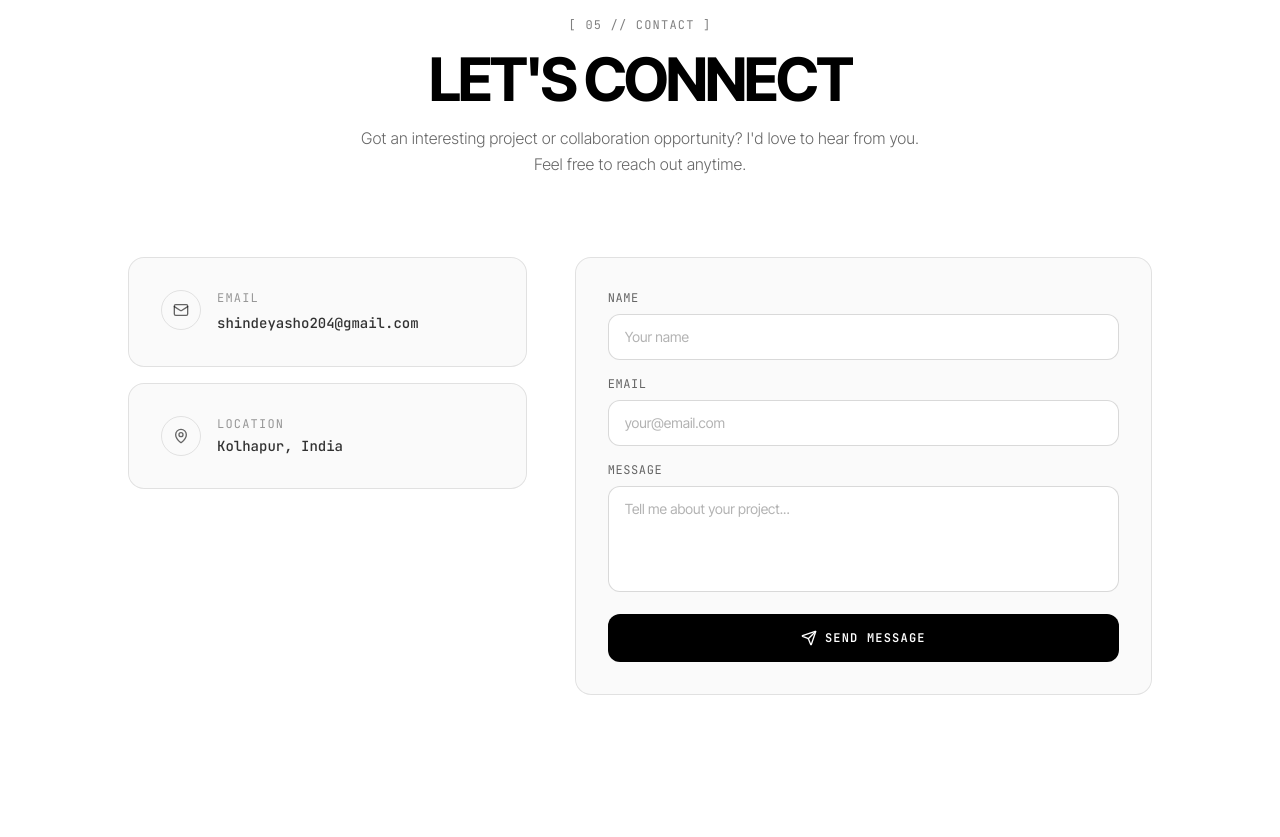
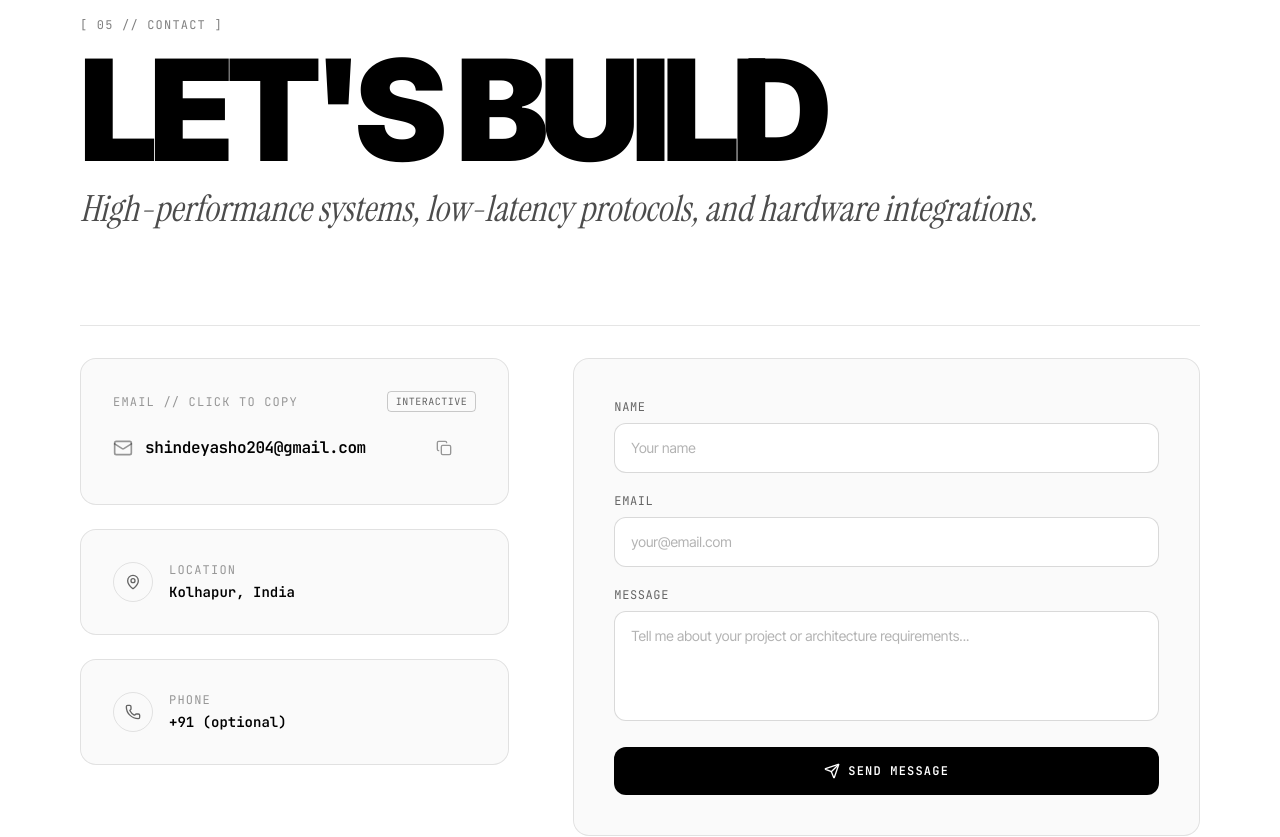
Before and after one commit to yashshinde2/yash-portfolio, a Next.js app: page / in a window 1280 px wide. Shown: the part 5880-6717 px from the top of the page. Built offline with nearby package versions, Linux system fonts and the light colour scheme.

Commit message:
feat: add interactive Contact component with form and email scrambling feature

```diff
--- /dev/null
+++ b/components/Footer.tsx
@@ -0,0 +1,123 @@
+"use client";
+
+import { useEffect, useRef, useState } from "react";
+import gsap from "gsap";
+import { ArrowUp, ArrowUpRight } from "lucide-react";
+import { portfolioData } from "@/lib/portfolio-data";
+
+export function Footer() {
+  const { social } = portfolioData;
+  const [kolhapurTime, setKolhapurTime] = useState("");
+  const btnRef = useRef<HTMLButtonElement>(null);
+
+  useEffect(() => {
+    const updateTime = () => {
+      const now = new Date();
+      const formatted = new Intl.DateTimeFormat("en-IN", {
+        timeZone: "Asia/Kolkata",
+        hour: "2-digit",
+        minute: "2-digit",
+        second: "2-digit",
+        hour12: false,
+      }).format(now);
+      setKolhapurTime(`${formatted} IST`);
+    };
+
+    updateTime();
+    const interval = setInterval(updateTime, 1000);
+    return () => clearInterval(interval);
+  }, []);
+
+  const handleMouseMove = (e: React.MouseEvent<HTMLButtonElement>) => {
+    if (window.matchMedia("(prefers-reduced-motion: reduce)").matches) return;
+    const btn = btnRef.current;
+    if (!btn) return;
+    const rect = btn.getBoundingClientRect();
+    const x = (e.clientX - (rect.left + rect.width / 2)) * 0.35;
+    const y = (e.clientY - (rect.top + rect.height / 2)) * 0.35;
+    gsap.to(btn, { x, y, duration: 0.3, ease: "power2.out" });
+  };
+
+  const handleMouseLeave = () => {
+    const btn = btnRef.current;
+    if (!btn) return;
+    gsap.to(btn, { x: 0, y: 0, duration: 0.6, ease: "elastic.out(1, 0.4)" });
+  };
+
+  const scrollToTop = () => {
+    window.scrollTo({ top: 0, behavior: "smooth" });
+  };
+
+  const tickerItems = [
+    "YASH SANDEEP SHINDE",
+    "SYSTEMS ARCHITECTURE",
+    "EMBEDDED HARDWARE",
+    "BACKEND PROTOCOLS",
+    "IOT SENSORS",
+    "COMPUTER SCIENCE '27",
+  ];
+
+  const duplicated = [...tickerItems, ...tickerItems, ...tickerItems];
+
+  return (
+    <footer className="relative bg-black text-white border-t border-white/10 overflow-hidden select-none">
+      <div className="py-6 border-b border-white/10 overflow-hidden">
+        <div className="flex gap-8 whitespace-nowrap animate-[marquee_30s_linear_infinite] will-change-transform">
+          {duplicated.map((item, idx) => (
+            <div
+              key={`${item}-${idx}`}
+              className="flex items-center gap-8 font-mono text-xs uppercase tracking-widest text-white/50"
+            >
+              <span>{item}</span>
+              <span className="text-white/20">✦</span>
+            </div>
+          ))}
+        </div>
+      </div>
+
+      <div className="max-w-7xl mx-auto px-6 sm:px-12 py-16 sm:py-24 space-y-16">
+        <div className="flex flex-col md:flex-row md:items-end justify-between gap-8">
+          <div>
+            <div className="font-mono text-xs uppercase tracking-widest text-white/40 mb-3">
+              KOLHAPUR, MH, INDIA // 16.7050° N, 74.2433° E
+            </div>
+            <div className="font-mono text-2xl sm:text-4xl text-white font-bold tracking-tight">
+              {kolhapurTime || "LOCAL TIME"}
+            </div>
+          </div>
+
+          <button
+            ref={btnRef}
+            onClick={scrollToTop}
+            onMouseMove={handleMouseMove}
+            onMouseLeave={handleMouseLeave}
+            className="self-start md:self-auto px-6 py-4 rounded-full border border-white/20 bg-white/5 hover:border-white hover:bg-white hover:text-black transition-all duration-300 font-mono text-xs uppercase tracking-widest flex items-center gap-3 focus-visible:ring-2 focus-visible:ring-white focus-visible:outline-none"
+            aria-label="Back to top"
+          >
+            <span>Back to Top</span>
+            <ArrowUp className="w-4 h-4" />
+          </button>
+        </div>
+
+        <div className="pt-12 border-t border-white/10 flex flex-col sm:flex-row items-center justify-between gap-6 font-mono text-xs uppercase tracking-widest text-white/40">
+          <div>© 2026 Yash Sandeep Shinde. Built with Next.js, GSAP & Tailwind.</div>
+
+          <div className="flex items-center gap-6">
+            {social.map((link) => (
+              <a
+                key={link.name}
+                href={link.url}
+                target="_blank"
+                rel="noopener noreferrer"
+                className="hover:text-white transition-colors flex items-center gap-1 focus-visible:ring-1 focus-visible:ring-white focus-visible:outline-none"
+              >
+                <span>{link.name}</span>
+                <ArrowUpRight className="w-3 h-3 text-white/40" />
+              </a>
+            ))}
+          </div>
+        </div>
+      </div>
+    </footer>
+  );
+}
--- a/components/sections/Contact.tsx
+++ b/components/sections/Contact.tsx
@@ -1,8 +1,9 @@
 "use client";
 
-import { useState } from "react";
+import { useEffect, useRef, useState } from "react";
+import { AnimatePresence, motion } from "framer-motion";
 import { portfolioData } from "@/lib/portfolio-data";
-import { Mail, MapPin, Send } from "lucide-react";
+import { Check, Copy, Mail, MapPin, Phone, Send } from "lucide-react";
 import { ScrambleHeading } from "@/components/ScrambleHeading";
 
 export function Contact() {
@@ -13,6 +14,66 @@ export function Contact() {
     message: "",
   });
   const [isSubmitted, setIsSubmitted] = useState(false);
+  const [showToast, setShowToast] = useState(false);
+  const [displayEmail, setDisplayEmail] = useState(contact.email);
+  const isScramblingRef = useRef(false);
+
+  const handleEmailHover = () => {
+    if (
+      isScramblingRef.current ||
+      (typeof window !== "undefined" &&
+        window.matchMedia("(prefers-reduced-motion: reduce)").matches)
+    ) {
+      return;
+    }
+
+    isScramblingRef.current = true;
+    const original = contact.email;
+    const chars = "!<>-_\\/[]{}—=+*^?#01";
+    let frame = 0;
+    let animId: number;
+
+    const animate = () => {
+      let complete = 0;
+      let next = "";
+      for (let i = 0; i < original.length; i++) {
+        if (original[i] === "@" || original[i] === ".") {
+          next += original[i];
+          complete++;
+          continue;
+        }
+        const progress = frame - i * 1.5;
+        if (progress >= 8) {
+          next += original[i];
+          complete++;
+        } else if (progress >= 0) {
+          next += chars[Math.floor(Math.random() * chars.length)];
+        } else {
+          next += original[i];
+        }
+      }
+      setDisplayEmail(next);
+      frame++;
+      if (complete < original.length) {
+        animId = requestAnimationFrame(animate);
+      } else {
+        isScramblingRef.current = false;
+      }
+    };
+
+    animId = requestAnimationFrame(animate);
+  };
+
+  const copyEmail = async () => {
+    try {
+      await navigator.clipboard.writeText(contact.email);
+      setShowToast(true);
+      setTimeout(() => setShowToast(false), 2400);
+    } catch {
+      setShowToast(true);
+      setTimeout(() => setShowToast(false), 2400);
+    }
+  };
 
   const handleChange = (
     e: React.ChangeEvent<HTMLInputElement | HTMLTextAreaElement>
@@ -34,41 +95,50 @@ export function Contact() {
   };
 
   return (
-    <div className="py-24 sm:py-36 px-6 sm:px-12 lg:px-20 border-b border-black/10 bg-white text-black">
-      <div className="max-w-5xl mx-auto">
-        <div className="text-center mb-16 sm:mb-20 space-y-4">
-          <div className="font-mono text-xs uppercase tracking-widest text-black/50">
+    <div className="py-24 sm:py-36 px-6 sm:px-12 lg:px-20 border-b border-black/10 bg-white text-black relative">
+      <div className="max-w-7xl mx-auto space-y-16 sm:space-y-24">
+        <div>
+          <div className="font-mono text-xs uppercase tracking-widest text-black/50 mb-4">
             <ScrambleHeading text="[ 05 // CONTACT ]" as="span" />
           </div>
-          <ScrambleHeading
-            text="LET'S CONNECT"
-            className="text-4xl sm:text-6xl font-bold tracking-tighter uppercase font-sans text-black"
-          />
-          <p className="text-black/60 font-sans text-base max-w-xl mx-auto font-light leading-relaxed">
-            Got an interesting project or collaboration opportunity? I&apos;d love to hear from you. Feel
-            free to reach out anytime.
-          </p>
+
+          <div className="space-y-4">
+            <h2 className="font-sans font-black text-6xl sm:text-8xl md:text-9xl lg:text-[11vw] tracking-tighter uppercase leading-[0.88] text-black">
+              LET&apos;S BUILD
+            </h2>
+            <div className="font-serif italic text-2xl sm:text-4xl text-black/70 font-normal">
+              High-performance systems, low-latency protocols, and hardware integrations.
+            </div>
+          </div>
         </div>
 
-        <div className="grid grid-cols-1 md:grid-cols-12 gap-8 sm:gap-12">
-          <div className="md:col-span-5 space-y-4">
-            <div className="p-6 sm:p-8 rounded-2xl border border-black/10 bg-black/[0.02]">
-              <div className="flex gap-4 items-start">
-                <div className="w-10 h-10 rounded-full border border-black/10 flex items-center justify-center text-black/60 flex-shrink-0">
-                  <Mail className="w-4 h-4" />
+        <div className="grid grid-cols-1 lg:grid-cols-12 gap-12 lg:gap-16 pt-8 border-t border-black/10">
+          <div className="lg:col-span-5 space-y-6">
+            <div className="p-6 sm:p-8 rounded-2xl border border-black/10 bg-black/[0.02] space-y-3">
+              <div className="flex items-center justify-between">
+                <span className="font-mono text-xs uppercase tracking-widest text-black/40">
+                  Email // Click to Copy
+                </span>
+                <span className="font-mono text-[10px] uppercase tracking-wider px-2 py-0.5 rounded border border-black/20 text-black/60">
+                  Interactive
+                </span>
+              </div>
+
+              <button
+                type="button"
+                onClick={copyEmail}
+                onMouseEnter={handleEmailHover}
+                className="w-full text-left group flex items-center justify-between gap-3 p-3 -mx-3 rounded-xl hover:bg-black/5 transition-all focus-visible:ring-2 focus-visible:ring-black focus-visible:outline-none"
+                aria-label="Click to copy email address"
+              >
+                <div className="flex items-center gap-3 min-w-0">
+                  <Mail className="w-5 h-5 text-black/40 group-hover:text-black transition-colors flex-shrink-0" />
+                  <span className="font-mono text-sm sm:text-base text-black font-semibold tracking-tight truncate">
+                    {displayEmail}
+                  </span>
                 </div>
-                <div>
-                  <div className="font-mono text-xs uppercase tracking-widest text-black/40 mb-1">
-                    Email
-                  </div>
-                  <a
-                    href={`mailto:${contact.email}`}
-                    className="text-black/80 hover:text-black font-mono text-xs sm:text-sm break-all transition-colors font-medium"
-                  >
-                    {contact.email}
-                  </a>
-                </div>
-              </div>
+                <Copy className="w-4 h-4 text-black/40 group-hover:text-black transition-colors flex-shrink-0" />
+              </button>
             </div>
 
             <div className="p-6 sm:p-8 rounded-2xl border border-black/10 bg-black/[0.02]">
@@ -80,70 +150,88 @@ export function Contact() {
                   <div className="font-mono text-xs uppercase tracking-widest text-black/40 mb-1">
                     Location
                   </div>
-                  <p className="text-black/80 font-mono text-xs sm:text-sm font-medium">
+                  <p className="text-black font-mono text-sm font-semibold">
                     {contact.location}
                   </p>
                 </div>
               </div>
             </div>
+
+            {contact.phone && (
+              <div className="p-6 sm:p-8 rounded-2xl border border-black/10 bg-black/[0.02]">
+                <div className="flex gap-4 items-start">
+                  <div className="w-10 h-10 rounded-full border border-black/10 flex items-center justify-center text-black/60 flex-shrink-0">
+                    <Phone className="w-4 h-4" />
+                  </div>
+                  <div>
+                    <div className="font-mono text-xs uppercase tracking-widest text-black/40 mb-1">
+                      Phone
+                    </div>
+                    <p className="text-black font-mono text-sm font-semibold">
+                      {contact.phone}
+                    </p>
+                  </div>
+                </div>
+              </div>
+            )}
           </div>
 
-          <div className="md:col-span-7">
-            <div className="p-6 sm:p-8 rounded-2xl border border-black/10 bg-black/[0.02]">
-              <form onSubmit={handleSubmit} className="space-y-4">
+          <div className="lg:col-span-7">
+            <div className="p-6 sm:p-10 rounded-2xl border border-black/10 bg-black/[0.02]">
+              <form onSubmit={handleSubmit} className="space-y-5">
                 <div>
                   <label
-                    htmlFor="name"
+                    htmlFor="contact-name"
                     className="block font-mono text-xs uppercase tracking-wider text-black/60 mb-2"
                   >
                     Name
                   </label>
                   <input
                     type="text"
-                    id="name"
+                    id="contact-name"
                     name="name"
                     value={formData.name}
                     onChange={handleChange}
                     placeholder="Your name"
-                    className="w-full px-4 py-3 rounded-xl bg-white border border-black/15 text-black placeholder:text-black/30 font-sans text-sm focus:outline-none focus:border-black transition-colors"
+                    className="w-full px-4 py-3.5 rounded-xl bg-white border border-black/15 text-black placeholder:text-black/30 font-sans text-sm focus-visible:ring-2 focus-visible:ring-black focus-visible:outline-none transition-colors"
                     required
                   />
                 </div>
 
                 <div>
                   <label
-                    htmlFor="email"
+                    htmlFor="contact-email"
                     className="block font-mono text-xs uppercase tracking-wider text-black/60 mb-2"
                   >
                     Email
                   </label>
                   <input
                     type="email"
-                    id="email"
+                    id="contact-email"
                     name="email"
                     value={formData.email}
                     onChange={handleChange}
                     placeholder="your@email.com"
-                    className="w-full px-4 py-3 rounded-xl bg-white border border-black/15 text-black placeholder:text-black/30 font-sans text-sm focus:outline-none focus:border-black transition-colors"
+                    className="w-full px-4 py-3.5 rounded-xl bg-white border border-black/15 text-black placeholder:text-black/30 font-sans text-sm focus-visible:ring-2 focus-visible:ring-black focus-visible:outline-none transition-colors"
                     required
                   />
                 </div>
 
                 <div>
                   <label
-                    htmlFor="message"
+                    htmlFor="contact-message"
                     className="block font-mono text-xs uppercase tracking-wider text-black/60 mb-2"
                   >
                     Message
                   </label>
                   <textarea
-                    id="message"
+                    id="contact-message"
                     name="message"
                     value={formData.message}
                     onChange={handleChange}
-                    placeholder="Tell me about your project..."
+                    placeholder="Tell me about your project or architecture requirements..."
                     rows={4}
-                    className="w-full px-4 py-3 rounded-xl bg-white border border-black/15 text-black placeholder:text-black/30 font-sans text-sm focus:outline-none focus:border-black transition-colors resize-none"
+                    className="w-full px-4 py-3.5 rounded-xl bg-white border border-black/15 text-black placeholder:text-black/30 font-sans text-sm focus-visible:ring-2 focus-visible:ring-black focus-visible:outline-none transition-colors resize-none"
                     required
                   />
                 </div>
@@ -151,10 +239,13 @@ export function Contact() {
                 <button
                   type="submit"
                   disabled={isSubmitted}
-                  className="w-full px-6 py-4 rounded-xl bg-black text-white hover:bg-black/85 disabled:bg-black/50 font-mono text-xs uppercase tracking-widest font-semibold transition-all flex items-center justify-center gap-2"
+                  className="w-full px-6 py-4 rounded-xl bg-black text-white hover:bg-black/85 disabled:bg-black/50 font-mono text-xs uppercase tracking-widest font-semibold transition-all flex items-center justify-center gap-2 focus-visible:ring-2 focus-visible:ring-black focus-visible:outline-none"
                 >
                   {isSubmitted ? (
-                    <span>Message sent</span>
+                    <span className="flex items-center gap-2">
+                      <Check className="w-4 h-4" />
+                      Message sent successfully
+                    </span>
                   ) : (
                     <>
                       <Send className="w-4 h-4" />
@@ -167,6 +258,20 @@ export function Contact() {
           </div>
         </div>
       </div>
+
+      <AnimatePresence>
+        {showToast && (
+          <motion.div
+            initial={{ opacity: 0, y: 16 }}
+            animate={{ opacity: 1, y: 0 }}
+            exit={{ opacity: 0, y: 16 }}
+            className="fixed bottom-8 right-8 z-50 flex items-center gap-3 px-5 py-3 rounded-full bg-black text-white border border-white/20 shadow-2xl font-mono text-xs uppercase tracking-widest"
+          >
+            <Check className="w-3.5 h-3.5 text-white" />
+            <span>Email copied to clipboard</span>
+          </motion.div>
+        )}
+      </AnimatePresence>
     </div>
   );
 }
```
